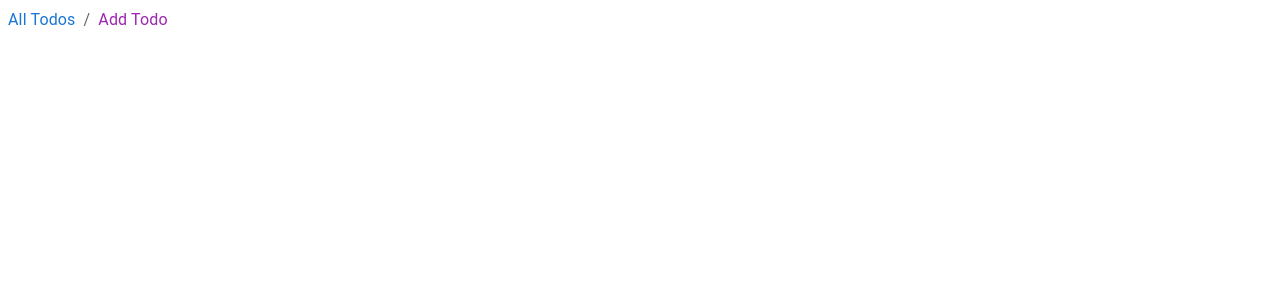
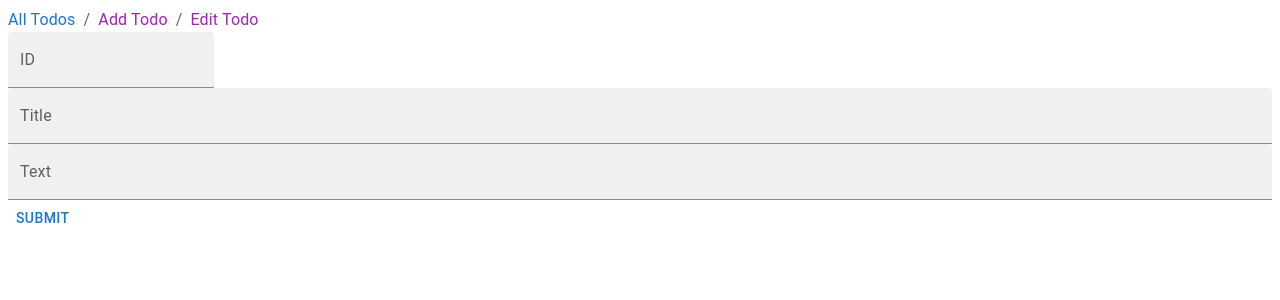
Before and after one commit to 0xvoider42/todo-fe, a Next.js app: page /edit-todo in a window 1280 px wide. Shown: the top 300 px of the page. Built offline with nearby package versions, Linux system fonts and the light colour scheme.

Commit message:
adds removeTodo and refactors

```diff
--- a/package.json
+++ b/package.json
@@ -11,6 +11,7 @@
     "@testing-library/jest-dom": "^5.16.5",
     "@testing-library/react": "^13.4.0",
     "@testing-library/user-event": "^13.5.0",
+    "cors": "^2.8.5",
     "next": "^13.0.0",
     "react": "^18.2.0",
     "react-dom": "^18.2.0",
@@ -19,7 +20,7 @@
   },
   "scripts": {
     "dev": "next dev -p 3001",
-    "start": "react-scripts start",
+    "start": "next start",
     "build": "react-scripts build",
     "test": "react-scripts test",
     "eject": "react-scripts eject"
--- /dev/null
+++ b/src/components/UI/InputField.tsx
@@ -0,0 +1,58 @@
+import { Button, TextField } from "@mui/material";
+import React, { useRef } from "react";
+
+const UpdateTodo = (props) => {
+  const idRef = useRef<HTMLInputElement>(null);
+  const titleRef = useRef<HTMLInputElement>(null);
+  const textRef = useRef<HTMLInputElement>(null);
+
+  const submitHandler = (event) => {
+    event.preventDefault();
+
+    const enteredId = idRef.current!.value;
+    const enteredTitle = titleRef.current.value;
+    const enteredText = textRef.current.value;
+
+    const updateTodo = {
+      id: enteredId,
+      title: enteredTitle,
+      text: enteredText,
+    };
+
+    props.onUpdateTodo(updateTodo);
+  };
+
+  return (
+    <form onSubmit={submitHandler}>
+      <TextField
+        inputRef={idRef}
+        id="filled-multiline-flexible"
+        label="ID"
+        multiline
+        maxRows={4}
+        variant="filled"
+      />
+      <TextField
+        inputRef={titleRef}
+        fullWidth
+        id="filled-basic"
+        label="Title"
+        variant="filled"
+        type="text"
+      />
+      <TextField
+        inputRef={textRef}
+        fullWidth
+        id="filled-basic"
+        label="Text"
+        variant="filled"
+        type="text"
+      />
+      <Button type="submit" color="primary">
+        Submit
+      </Button>
+    </form>
+  );
+};
+
+export default UpdateTodo;
--- a/src/components/UI/TopMenu.tsx
+++ b/src/components/UI/TopMenu.tsx
@@ -1,6 +1,6 @@
 import { Breadcrumbs, Link } from "@mui/material";
 
-const TopMenu = (props) => {
+const TopMenu = () => {
   return (
     <Breadcrumbs aria-label="breadcrumb">
       <Link underline="hover" color="primary" href="/">
@@ -9,6 +9,9 @@ const TopMenu = (props) => {
       <Link underline="hover" color="secondary" href="/new-todo">
         Add Todo
       </Link>
+      <Link underline="hover" color="secondary" href="/edit-todo">
+        Edit Todo
+      </Link>
     </Breadcrumbs>
   );
 };
--- a/src/pages/[todoId]/index.tsx
+++ /dev/null
@@ -1,30 +0,0 @@
-const GetATodo = () => {};
-
-export const getStaticPaths = () => {
-  return {
-    fallback: true,
-    paths: [
-      {
-        params: {
-          todoId: "1",
-        },
-      },
-    ],
-  };
-};
-
-export const getStaticProps = (context) => {
-  const todoId = context.params.todoId;
-
-  return {
-    props: {
-      data: {
-        id: todoId,
-        title: "title",
-        text: "text",
-      },
-    },
-  };
-};
-
-export default GetATodo;
--- /dev/null
+++ b/src/pages/edit-todo/index.tsx
@@ -0,0 +1,19 @@
+import InputField from "../../components/UI/InputField";
+
+const EditTodo = () => {
+  const search = async (updateTodo) => {
+    const { id } = updateTodo;
+    const { title, text } = updateTodo;
+    const response = await fetch(`http://localhost:3000/todos/${id}`, {
+      method: "PATCH",
+      headers: { "Content-Type": "application/json" },
+      body: JSON.stringify({ title, text }),
+    });
+
+    console.log(response);
+  };
+
+  return <InputField onUpdateTodo={search} />;
+};
+
+export default EditTodo;
```
Also changed, not shown: src/components/UI/TodoTable.tsx (added, +57 -0 lines), src/models/todo.ts (added, +9 -0 lines), src/pages/index.tsx (+30 -6 lines), src/pages/new-todo/index.tsx (+7 -5 lines), 1 other file (tests, documents, lock files or other folders).
